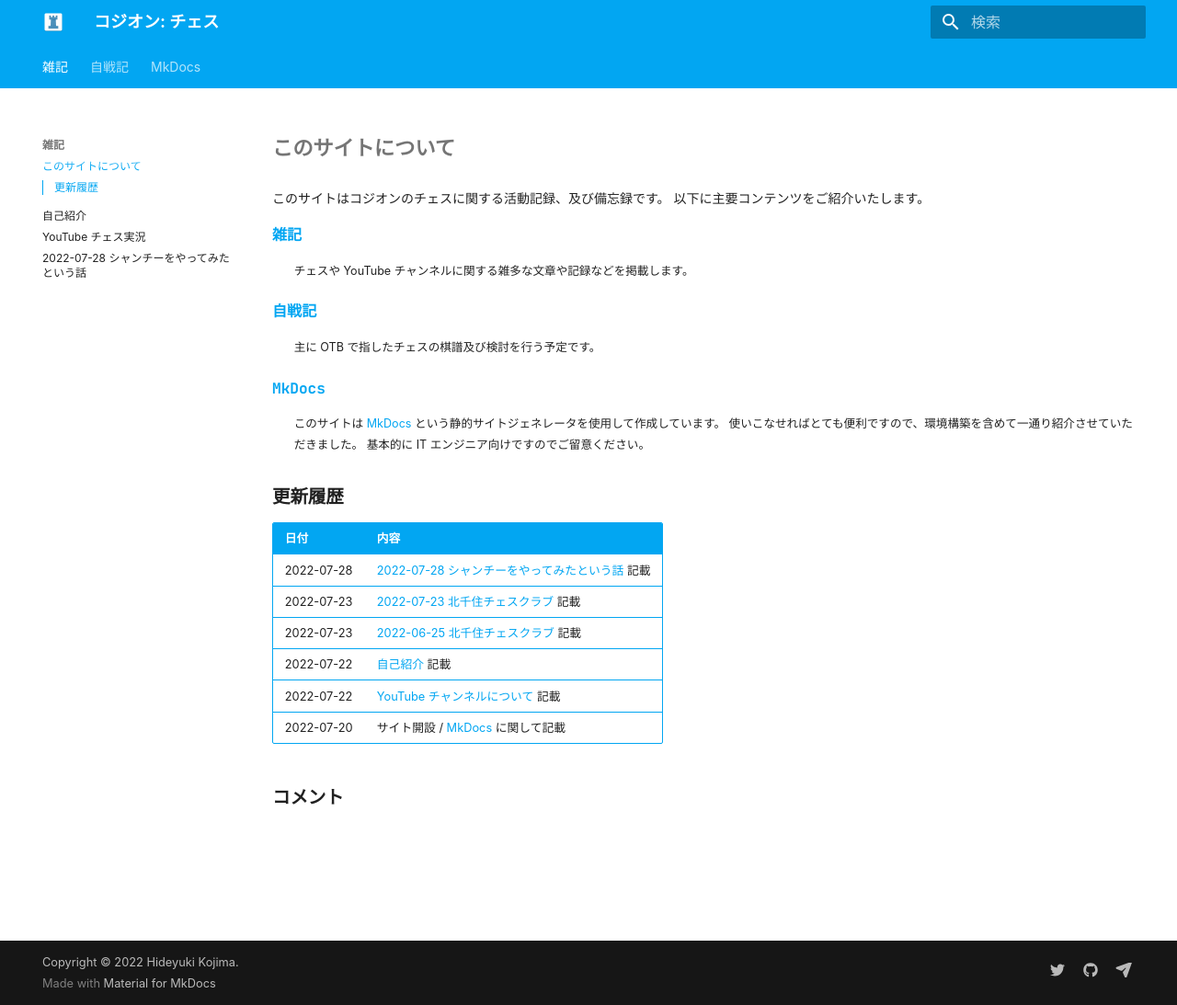
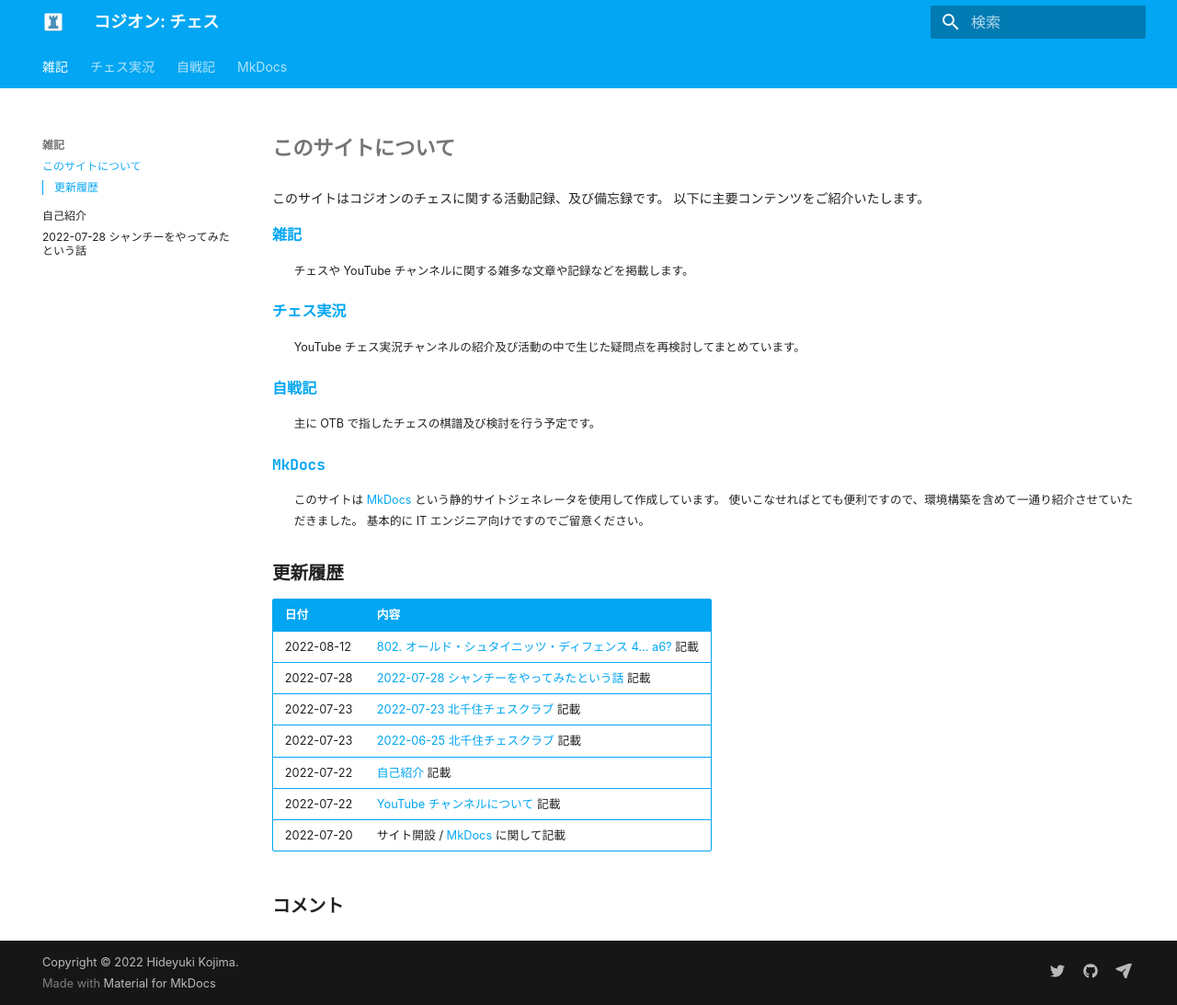
Before and after one commit to kojion/chess, an MkDocs documentation site: the page built from docs/index.md, in a window 1280 px wide and 1093 px high. Shown: the whole window at 92% size. Built offline with MkDocs 1.6.1 and Material for MkDocs 9.7.7, drawn with Linux system fonts in a browser that asks for light colours; some web fonts are replaced; comment, search, counter and statistics services are not loaded.

Commit message:
802. 考察を追加

```diff
--- a/docs/assets/extra.css
+++ b/docs/assets/extra.css
@@ -69,7 +69,7 @@
 }
 
 /** 画像中央寄せ */
-.img-center {
+.md-typeset .img-center {
    margin: 0 auto;
 }
 
@@ -77,3 +77,8 @@
 .md-typeset figcaption {
     font-weight: bold;
 }
+
+/** テキスト中央寄せ */
+.md-typeset .text-center {
+    text-align: center;
+}
--- a/docs/index.md
+++ b/docs/index.md
@@ -5,6 +5,9 @@
 
 [雑記](note/introduction.md)
 :   チェスや YouTube チャンネルに関する雑多な文章や記録などを掲載します。
+
+[チェス実況](youtube/index.md)
+:   YouTube チェス実況チャンネルの紹介及び活動の中で生じた疑問点を再検討してまとめています。
 
 [自戦記](otb/2022/0625.md)
 :   主に OTB で指したチェスの棋譜及び検討を行う予定です。
@@ -18,9 +21,10 @@
 
 |日付|内容|
 |:--|:--|
+|2022-08-12|[802. オールド・シュタイニッツ・ディフェンス 4... a6?](youtube/009/00802.md) 記載|
 |2022-07-28|[2022-07-28 シャンチーをやってみたという話](note/20220728.md) 記載|
 |2022-07-23|[2022-07-23 北千住チェスクラブ](otb/2022/0723.md) 記載|
 |2022-07-23|[2022-06-25 北千住チェスクラブ](otb/2022/0625.md) 記載|
 |2022-07-22|[自己紹介](note/introduction.md) 記載|
-|2022-07-22|[YouTube チャンネルについて](note/youtube.md) 記載|
+|2022-07-22|[YouTube チャンネルについて](youtube/index.md) 記載|
 |2022-07-20|サイト開設 / [MkDocs](mkdocs/001.md) に関して記載|
--- a/mkdocs.yml
+++ b/mkdocs.yml
@@ -10,8 +10,10 @@
   - 雑記:
     - index.md
     - note/introduction.md
-    - note/youtube.md
     - note/20220728.md
+  - チェス実況:
+    - youtube/index.md
+    - youtube/009/00802.md
   - 自戦記:
     - otb/2022/0723.md
     - otb/2022/0625.md
```
Also changed, not shown: docs/youtube/009/00802.md (added, +51 -0 lines), docs/youtube/index.md (renamed from docs/note/youtube.md, +1 -1 lines), 3 other files.
